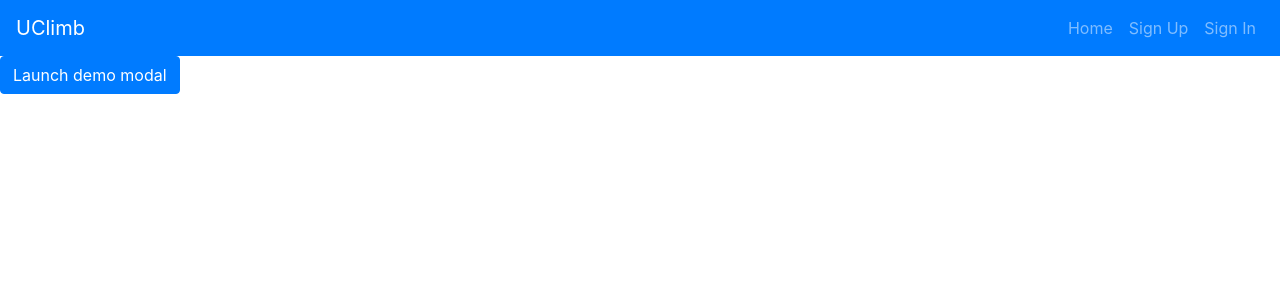
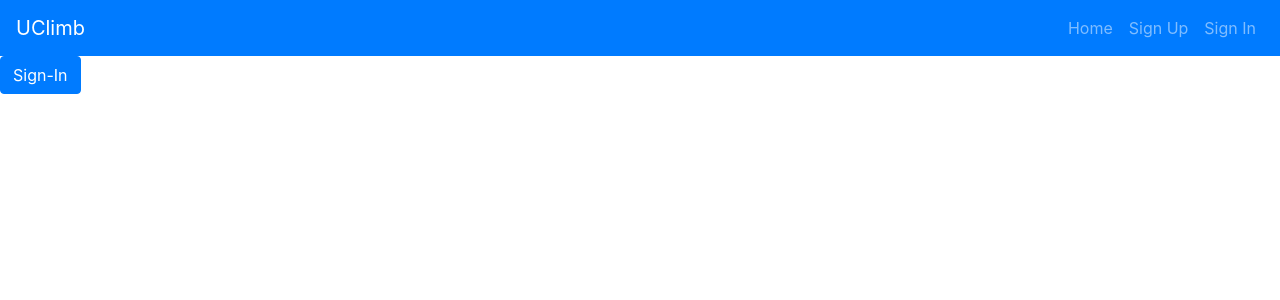
Before and after one commit to gundyn/UClimb, a React app: page /change-password in a window 1280 px wide. Shown: the top 300 px of the page. Built offline with nearby package versions, Linux system fonts and the light colour scheme.

Commit message:
Feat: Modal
styled the modal a little bit
need to get it into the header

```diff
--- a/src/App.js
+++ b/src/App.js
@@ -9,7 +9,7 @@ import SignUp from './components/SignUp/SignUp'
 import SignIn from './components/SignIn/SignIn'
 import SignOut from './components/SignOut/SignOut'
 import ChangePassword from './components/ChangePassword/ChangePassword'
-import Climbs from './components/LogClimb/Climb'
+import SignInModal from './components/SignInModal/SignInModal'
 
 class App extends Component {
   constructor (props) {
@@ -43,6 +43,7 @@ class App extends Component {
     return (
       <Fragment>
         <Header user={user} />
+        <SignInModal />
         {msgAlerts.map(msgAlert => (
           <AutoDismissAlert
             key={msgAlert.id}
@@ -67,7 +68,6 @@ class App extends Component {
             <ChangePassword msgAlert={this.msgAlert} user={user} />
           )} />
         </main>
-        <Climbs />
       </Fragment>
     )
   }
--- a/src/components/LogClimb/Climb.js
+++ b/src/components/SignInModal/SignInModal.js
@@ -1,10 +1,8 @@
 import React, { useState, Fragment } from 'react'
-// import { withRouter } from 'react-router-dom'
-// import { render } from 'react-dom'
 import Modal from 'react-bootstrap/Modal'
 import Button from 'react-bootstrap/Button'
 
-function Climbs () {
+function SignInModal () {
   const [show, setShow] = useState(false)
 
   const handleClose = () => setShow(false)
@@ -13,20 +11,20 @@ function Climbs () {
   return (
     <Fragment>
       <Button variant="primary" onClick={handleShow}>
-        Launch demo modal
+        Sign-In
       </Button>
 
       <Modal show={show} onHide={handleClose}>
         <Modal.Header closeButton>
-          <Modal.Title>Modal heading</Modal.Title>
+          <Modal.Title>Sign-In</Modal.Title>
         </Modal.Header>
-        <Modal.Body>Woohoo, your reading this text in a modal!</Modal.Body>
+        <Modal.Body>Password<br /><input type="text"></input></Modal.Body>
         <Modal.Footer>
           <Button variant="secondary" onClick={handleClose}>
             Close
           </Button>
           <Button variant="primary" onClick={handleClose}>
-            Save Changes
+            Sign-In
           </Button>
         </Modal.Footer>
       </Modal>
@@ -34,6 +32,4 @@ function Climbs () {
   )
 }
 
-// render(<Climbs />)
-
-export default (Climbs)
+export default (SignInModal)
```
